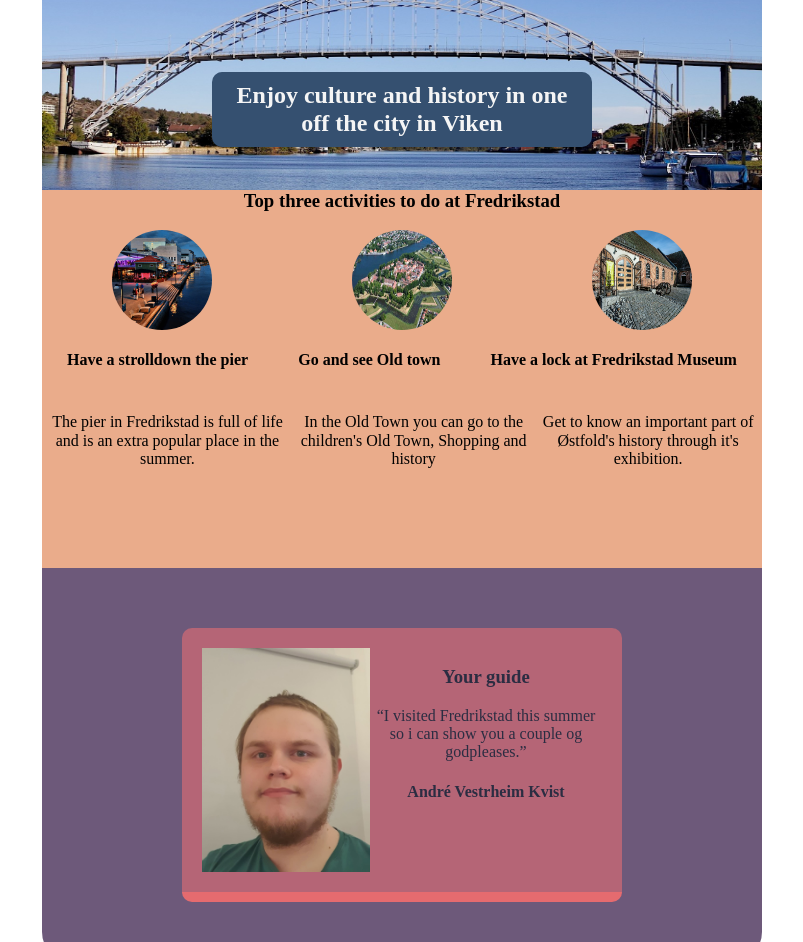
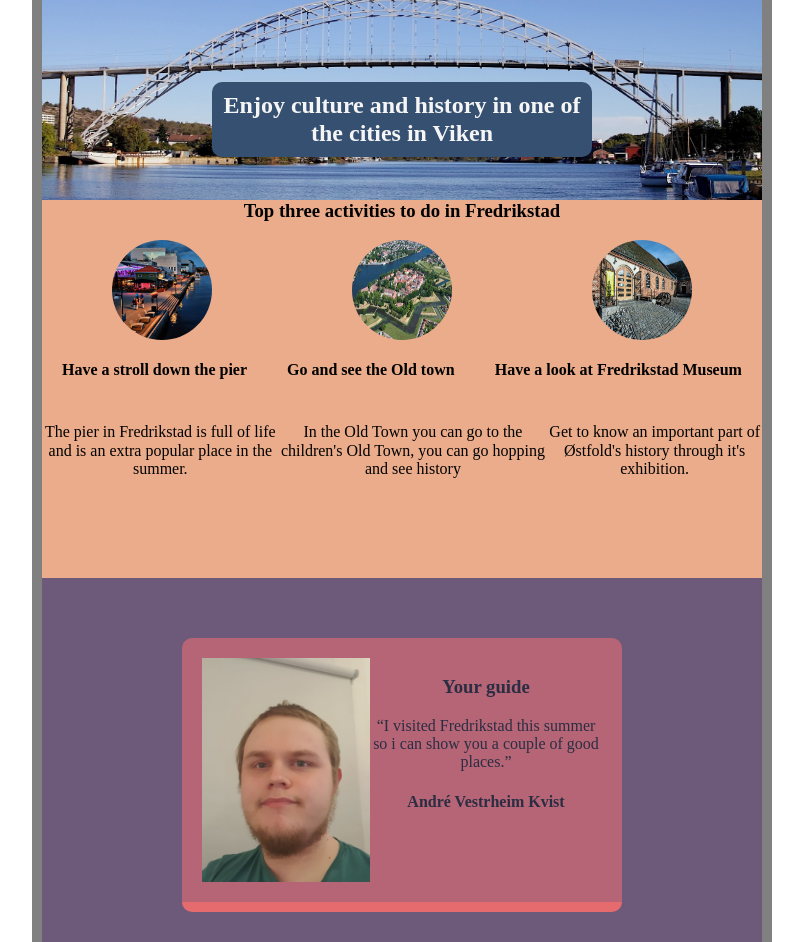
Before and after one commit to AndreK-B06/Modul-2-solo-prosjekt, a website built with Vite: page index.html in a window 1280 px wide. Shown: the part 182-1124 px from the top of the page, without its empty margins (238-1041 px from the left). Built offline with nearby package versions, Linux system fonts and the light colour scheme.

Commit message:
Sommer prisjekt Andre

```diff
--- a/index.html
+++ b/index.html
@@ -8,15 +8,16 @@
     <link rel="stylesheet" href="styles.css" />
   </head>
   <body>
+    <div class="border">
       <!-- HERO SECTION -->
       <div class="hero">
         <h1>Visit Fredrikstad</h1>
-      <h2>Enjoy culture and history in one off the city in Viken</h2>
+        <h2>Enjoy culture and history in one of the cities in Viken</h2>
       </div>
 
       <!-- ACTIVITIES SECTION -->
       <div class="activities">
-      <h3 id="top-three">Top three activities to do at Fredrikstad</h3>
+        <h3 id="top-three">Top three activities to do in Fredrikstad</h3>
 
         <div id="img-colum">
           <img class="colum" src="images/brygga.jpg" />
@@ -25,18 +26,18 @@
         </div>
 
         <div class="mid-colum">
-        <h4>Have a strolldown the pier</h4>
-        <h4>Go and see Old town</h4>
-        <h4>Have a lock at Fredrikstad Museum</h4>
+          <h4>Have a stroll down the pier</h4>
+          <h4>Go and see the Old town</h4>
+          <h4>Have a look at Fredrikstad Museum</h4>
         </div>
         <div class="end-colum">
           <p>
-          The pier in Fredrikstad is full of life and is an extra popular place
-          in the summer.
+            The pier in Fredrikstad is full of life and is an extra popular
+            place in the summer.
           </p>
           <p>
-          In the Old Town you can go to the children's Old Town, Shopping and
-          history
+            In the Old Town you can go to the children's Old Town, you can go
+            hopping and see history
           </p>
           <p>
             Get to know an important part of Østfold's history through it's
@@ -53,12 +54,13 @@
           <div>
             <h3>Your guide</h3>
             <p>
-            “I visited Fredrikstad this summer so i can show you a couple og
-            godpleases.”
+              “I visited Fredrikstad this summer so i can show you a couple of
+              good places.”
             </p>
             <h4>André Vestrheim Kvist</h4>
           </div>
         </div>
       </div>
+    </div>
   </body>
 </html>
--- a/styles.css
+++ b/styles.css
@@ -1,18 +1,21 @@
 /**
 Palette: https://scrimba.com/links/hometown-palette
-RED: #E63946
-LIGHT: #F1FAEE
-AQUA: #A8DADC
-LIGHT BLUE: #457B9D
-DARK BLUE: #1D3557
-
 */
 
 body {
   text-align: center;
-  border: 10px;
+  border: 10px solid;
+  border-radius: 30px 30px 30px 30px;
+  border-color: gray;
+  margin: 30px auto 30px auto;
+  width: 720px;
+  height: 1115px;
+}
+
+.boredr {
+  border: 10px solid;
   border-radius: 30px;
-  border-color: gray;
+  border-color: orange;
 }
 
 .hero {
@@ -22,11 +25,11 @@ body {
   width: 720px;
   height: 343px;
   flex-shrink: 0;
-  border-radius: 30px 30px 0px 0px;
   display: flex;
   flex-direction: column;
   text-align: center;
-  margin: 30px auto -20px auto;
+  margin: 0px auto -20px auto;
+  border-radius: 15px 18px 0px 0px;
 }
 
 h1 {
@@ -94,7 +97,7 @@ End of Hero colum and start of Activivities colum
   height: 100px;
 }
 /**
- The end of Atctivitis and start of The Guinde
+ The end of Atctivitis and start of The Guide
  */
 
 .guide {
@@ -102,9 +105,9 @@ End of Hero colum and start of Activivities colum
   flex-direction: row;
   width: 720px;
   height: 394px;
-  border-radius: 0px 0px 30px 30px;
   background: #6d597a;
-  margin: auto;
+  margin: auto auto 0px auto;
+  border-radius: 0px 0px 15px 15px;
 }
 
 .card {
```
Lines whose indentation alone changed are shown as unchanged.
